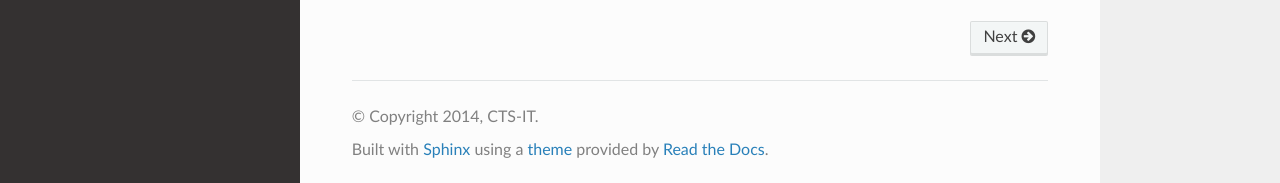
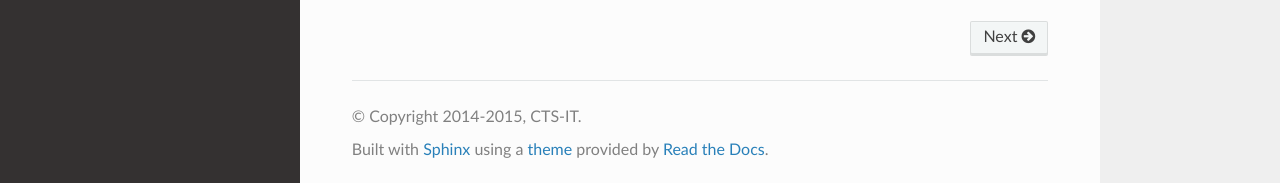
Before and after one commit to ctsit/redi, a Sphinx documentation site: the page built from docs/index.rst, in a window 1280 px wide and 900 px high, scrolled down 977 px. Shown: the part 714-897 px from the top of the window. Built offline with Sphinx 7.4.7 and the Read the Docs theme 2.0.0, drawn with Linux system fonts in a browser that asks for light colours.

Commit message:
Cleanup docs/conf.py and vagrant/Makefile

```diff
--- a/docs/conf.py
+++ b/docs/conf.py
@@ -54,7 +54,7 @@ master_doc = 'index'
 
 # General information about the project.
 project = u'RED-I'
-copyright = u'2014, CTS-IT'
+copyright = u'2014-2015, CTS-IT'
 
 # The version info for the project you're documenting, acts as replacement for
 # |version| and |release|, also used in various other places throughout the
```
Also changed, not shown: 1 other file.
